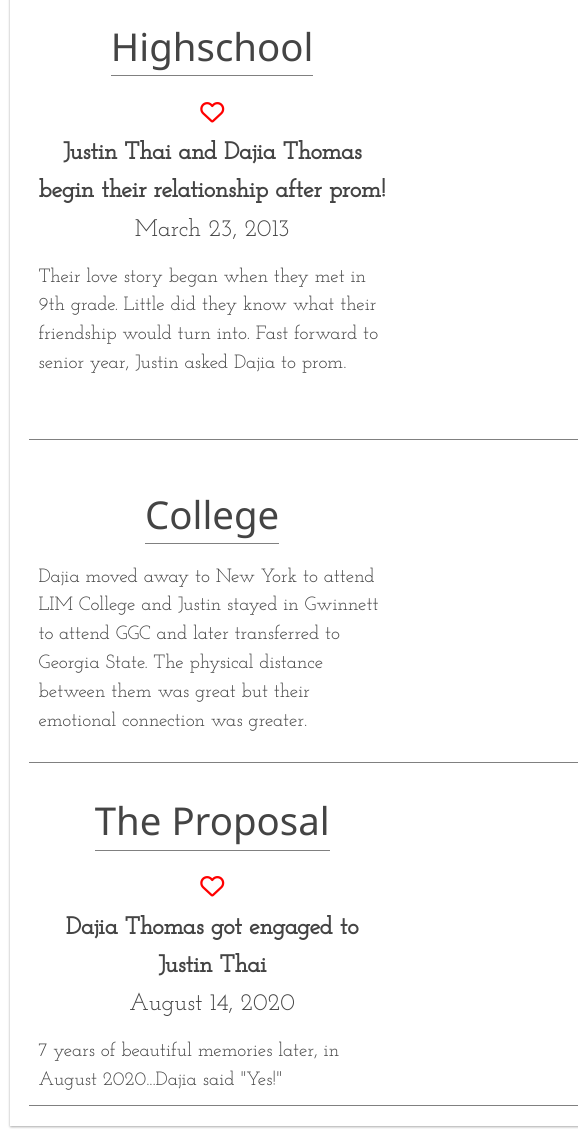
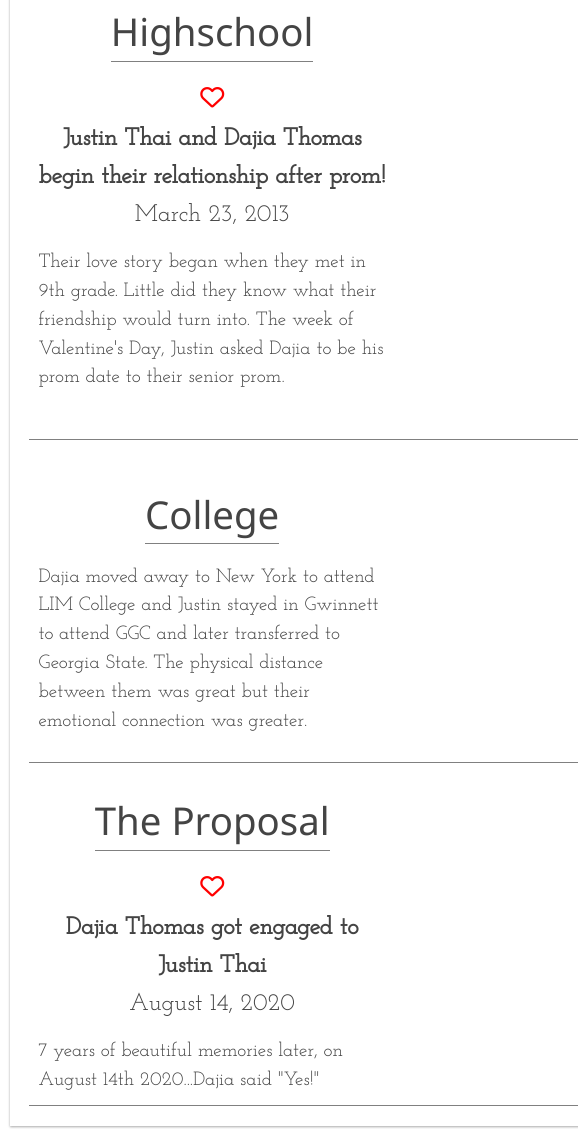
Before and after one commit to justinleethai/ThaiTheKnot, a website: page index.html in a window 1280 px wide. Shown: the part 997-2126 px from the top of the page, 0-578 px from the left. Drawn offline with nearby package versions, Linux system fonts and the light colour scheme; a script that the page names is missing.

Commit message:
dajia fixes

```diff
--- a/index.html
+++ b/index.html
@@ -106,7 +106,8 @@
 
 						<!-- Highschool comments -->
 						<p>
-							Their love story began when they met in 9th grade. Little did they know what their friendship would turn into.  Fast forward to senior year, Justin asked Dajia to prom.
+							Their love story began when they met in 9th grade. Little did they know what their friendship would turn into.
+							The week of Valentine's Day, Justin asked Dajia to be his prom date to their senior prom.
 						</p>
 
 					</div>
@@ -168,7 +169,7 @@
 							<span class="u-margin-bottom-small"> August 14, 2020</span>
 						</div>
 						<p>
-							7 years of beautiful memories later, in August 2020...Dajia said "Yes!"
+							7 years of beautiful memories later, on August 14th 2020...Dajia said "Yes!"
 					</div>
 					<div class="ourStory--right" style="padding-bottom: 1%;">
 					<!--
@@ -279,11 +280,6 @@
 
 		</div>
 
-	<div class="text-box">
-			<h1 id="section-rsvp">RSVP</h1>
-			<iframe src="https://docs.google.com/forms/d/e/1FAIpQLSf-Cq7344iEoqaHbIfWTxvCFBE2hcgogCms2zRoEMvHpx-Keg/viewform?embedded=true"
-			width="100%" height="1062" frameborder="0" marginheight="0" marginwidth="0">Loading…</iframe>
-	</div>
 
 
 	<section class="section section-details" id="section-travel">
@@ -305,6 +301,14 @@
 			</div>
 
 		</div>
+
+
+		<div class="text-box">
+			<h1 id="section-rsvp">RSVP</h1>
+			<iframe src="https://docs.google.com/forms/d/e/1FAIpQLSf-Cq7344iEoqaHbIfWTxvCFBE2hcgogCms2zRoEMvHpx-Keg/viewform?embedded=true"
+			width="100%" height="1062" frameborder="0" marginheight="0" marginwidth="0">Loading…</iframe>
+		</div>
+
 
 
 		<div class="text-box">
```
Also changed, not shown: img/test2.jpg (deleted), img/test3.jpg (deleted), img/test4.jpg.
